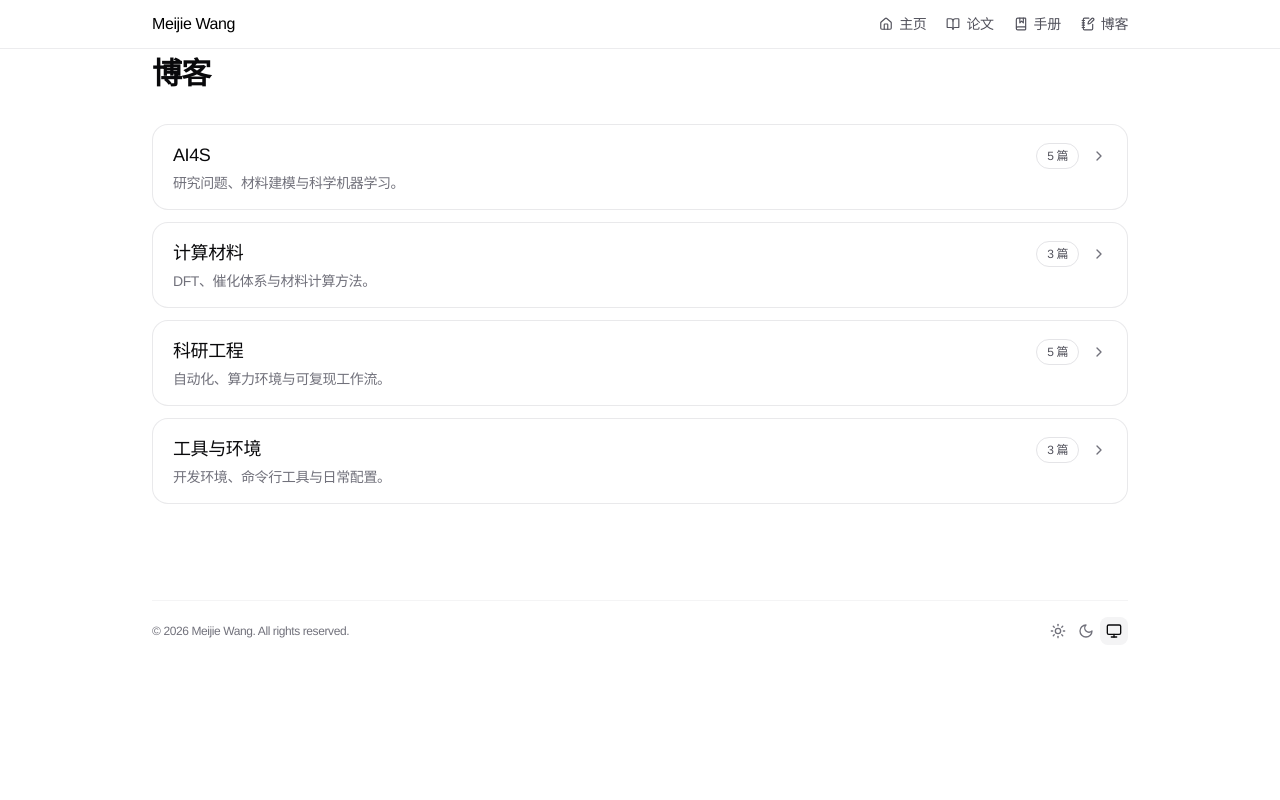
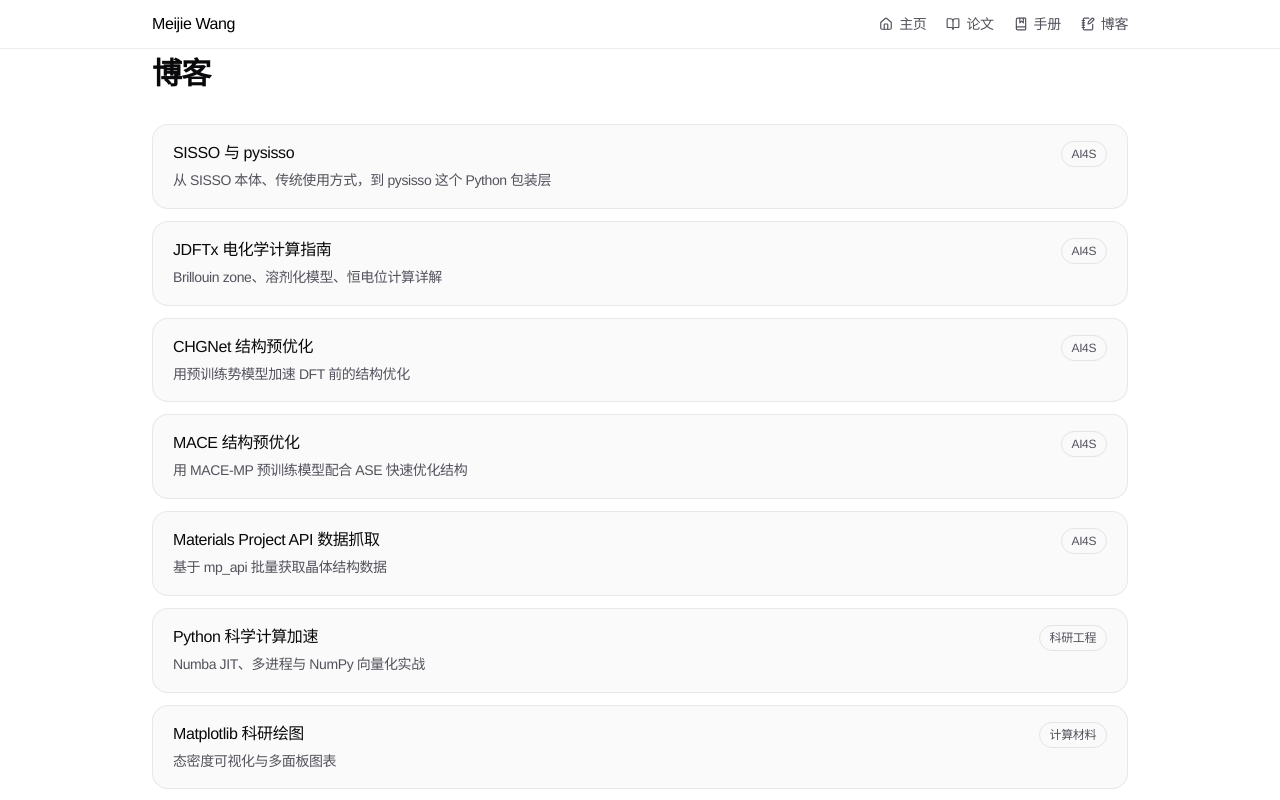
Before and after one commit to Migie-cphy/migie-site, a Next.js app: page /blog in a window 1280 px wide. Shown: the top 800 px of the page. Built offline with nearby package versions, Linux system fonts and the light colour scheme.

Commit message:
simplify blog index and add handbook homepage section

```diff
--- a/app/blog/page.tsx
+++ b/app/blog/page.tsx
@@ -1,59 +1,10 @@
 import type { Metadata } from 'next'
 import Link from 'next/link'
-import { ChevronRightIcon } from 'lucide-react'
 import { BLOG_POSTS } from '../data'
 
 export const metadata: Metadata = {
   title: '博客',
   description: '自由文章、工具记录与单点经验归档。',
-}
-
-const BLOG_GROUPS = [
-  { title: 'AI4S', description: '研究问题、材料建模与科学机器学习。' },
-  { title: '计算材料', description: 'DFT、催化体系与材料计算方法。' },
-  { title: '科研工程', description: '自动化、算力环境与可复现工作流。' },
-  { title: '工具与环境', description: '开发环境、命令行工具与日常配置。' },
-] as const
-
-function SectionDirectory({
-  title,
-  description,
-  count,
-  defaultOpen = false,
-  children,
-}: {
-  title: string
-  description: string
-  count: number
-  defaultOpen?: boolean
-  children: React.ReactNode
-}) {
-  return (
-    <details
-      open={defaultOpen}
-      className="group rounded-2xl border border-zinc-200/80 bg-white dark:border-zinc-800 dark:bg-zinc-950"
-    >
-      <summary className="flex cursor-pointer list-none items-start justify-between gap-4 px-5 py-4 marker:content-none">
-        <div className="space-y-1">
-          <h2 className="text-lg font-medium text-zinc-950 dark:text-zinc-50">
-            {title}
-          </h2>
-          <p className="text-sm text-zinc-500 dark:text-zinc-500">
-            {description}
-          </p>
-        </div>
-        <div className="flex shrink-0 items-center gap-3 pt-0.5">
-          <span className="rounded-full border border-zinc-200 px-2.5 py-1 text-xs text-zinc-600 dark:border-zinc-700 dark:text-zinc-400">
-            {count} 篇
-          </span>
-          <ChevronRightIcon className="h-4 w-4 text-zinc-500 transition-transform duration-200 group-open:rotate-90 dark:text-zinc-400" />
-        </div>
-      </summary>
-      <div className="space-y-3 border-t border-zinc-200/80 px-5 py-4 dark:border-zinc-800">
-        {children}
-      </div>
-    </details>
-  )
 }
 
 export default function BlogIndexPage() {
@@ -66,40 +17,27 @@
       </section>
 
       <section className="space-y-3">
-        {BLOG_GROUPS.map((group) => {
-          const posts = BLOG_POSTS.filter(
-            (post) => post.category === group.title,
-          )
-
-          if (!posts.length) {
-            return null
-          }
-
-          return (
-            <SectionDirectory
-              key={group.title}
-              title={group.title}
-              description={group.description}
-              count={posts.length}
-              defaultOpen={false}
-            >
-              {posts.map((post) => (
+        {BLOG_POSTS.map((post) => (
           <Link
             key={post.uid}
             href={post.link}
-                  className="block rounded-xl border border-zinc-200/80 bg-zinc-50 px-4 py-3 transition-colors hover:border-zinc-300 dark:border-zinc-800 dark:bg-zinc-900/60 dark:hover:border-zinc-700"
+            className="block rounded-2xl border border-zinc-200/80 bg-zinc-50 px-5 py-4 transition-colors hover:border-zinc-300 dark:border-zinc-800 dark:bg-zinc-900/60 dark:hover:border-zinc-700"
           >
-                  <h3 className="text-base font-medium text-zinc-950 dark:text-zinc-50">
+            <div className="flex items-start justify-between gap-4">
+              <div className="space-y-1">
+                <h2 className="text-base font-medium text-zinc-950 dark:text-zinc-50">
                   {post.title}
-                  </h3>
-                  <p className="mt-1 text-sm leading-relaxed text-zinc-600 dark:text-zinc-400">
+                </h2>
+                <p className="text-sm leading-relaxed text-zinc-600 dark:text-zinc-400">
                   {post.description}
                 </p>
+              </div>
+              <span className="shrink-0 rounded-full border border-zinc-200 px-2.5 py-1 text-xs text-zinc-600 dark:border-zinc-700 dark:text-zinc-400">
+                {post.category}
+              </span>
+            </div>
           </Link>
         ))}
-            </SectionDirectory>
-          )
-        })}
       </section>
     </main>
   )
--- a/app/page.tsx
+++ b/app/page.tsx
@@ -23,6 +23,24 @@
 ).sort((a, b) => b.order - a.order)
 
 const FEATURED_BLOG_POSTS = BLOG_POSTS.slice(0, 5)
+
+const HANDBOOK_HIGHLIGHTS = [
+  {
+    title: 'Linux 和终端',
+    description: '命令行基础、文件操作、日志查看与远程服务器使用。',
+    href: '/handbook/01-linux-terminal/01-command-line',
+  },
+  {
+    title: '科研工具',
+    description: '科研写作、绘图，以及日常会反复用到的软件工具。',
+    href: '/handbook/02-research-tools/01-tools',
+  },
+  {
+    title: 'DFT 与电化学计算',
+    description: 'DFT 基础、结构可视化工具，以及恒电势相关方法。',
+    href: '/handbook/03-dft/01-dft-basics',
+  },
+] as const
 
 const VARIANTS_CONTAINER = {
   hidden: { opacity: 0 },
@@ -330,6 +348,36 @@
         </div>
       </motion.section>
 
+      {/* Handbook */}
+      <motion.section
+        variants={VARIANTS_SECTION}
+        transition={TRANSITION_SECTION}
+      >
+        <div className="mb-4 space-y-2">
+          <h3 className="text-lg font-medium">Handbook</h3>
+          <p className="max-w-2xl text-sm leading-relaxed text-zinc-600 dark:text-zinc-400">
+            面向组内新人的结构化手册，整理 Linux、科研工具和 DFT
+            工作流中最常用的内容。
+          </p>
+        </div>
+        <div className="grid gap-3 md:grid-cols-3">
+          {HANDBOOK_HIGHLIGHTS.map((item) => (
+            <Link
+              key={item.href}
+              href={item.href}
+              className="rounded-2xl border border-zinc-200/80 bg-zinc-50 px-4 py-4 transition-colors hover:border-zinc-300 dark:border-zinc-800 dark:bg-zinc-900/60 dark:hover:border-zinc-700"
+            >
+              <h4 className="text-sm font-medium text-zinc-950 dark:text-zinc-50">
+                {item.title}
+              </h4>
+              <p className="mt-2 text-sm leading-relaxed text-zinc-600 dark:text-zinc-400">
+                {item.description}
+              </p>
+            </Link>
+          ))}
+        </div>
+      </motion.section>
+
       {/* Blog */}
       <motion.section
         variants={VARIANTS_SECTION}
```
Lines whose indentation alone changed are shown as unchanged.
